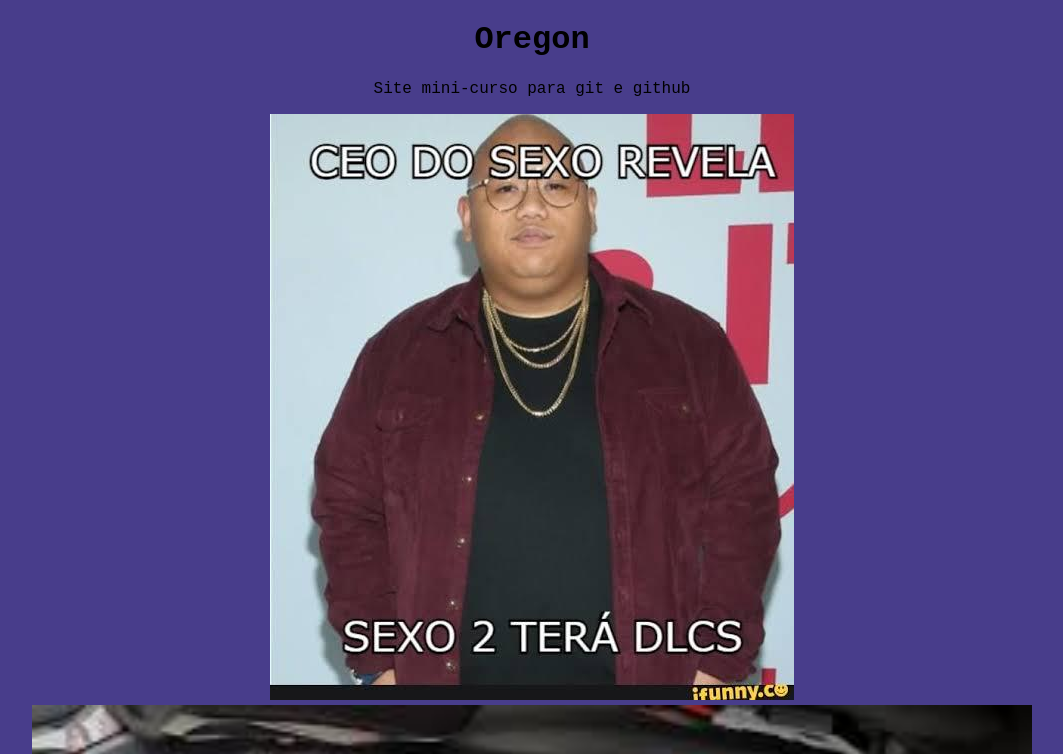
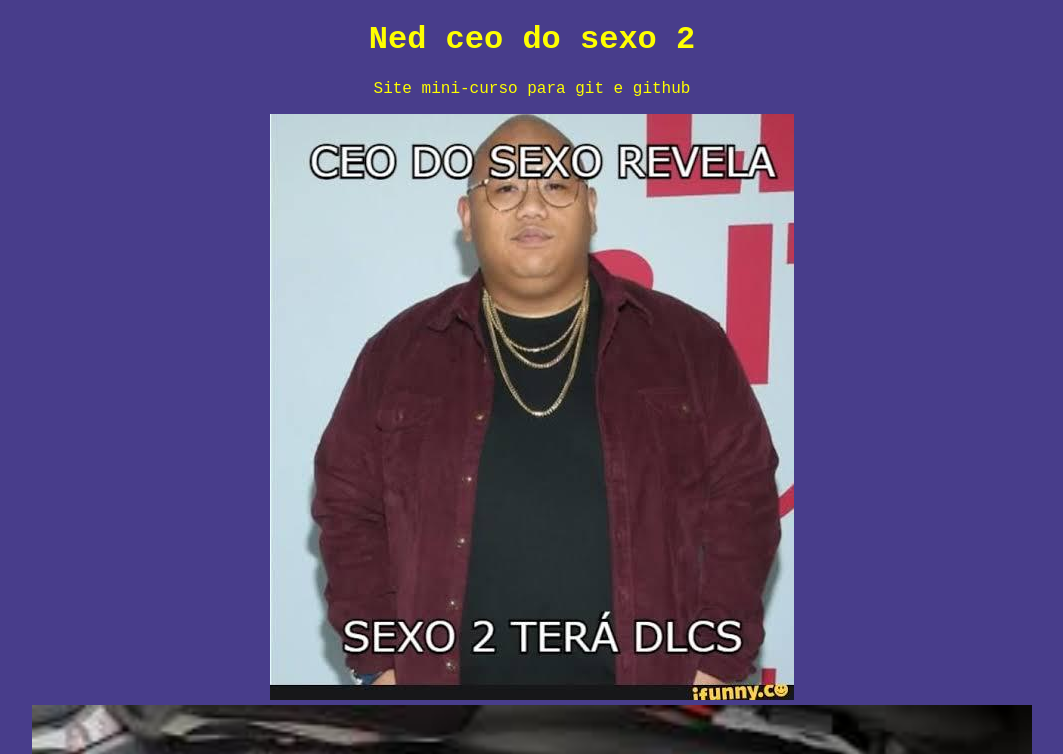
Before and after one commit to FelipeNgo/mini-curso-de-github, a plain HTML site: page index.html in a window 1280 px wide. Shown: the top 754 px of the page, without its empty margins (108-1171 px from the left). Drawn offline with Linux system fonts and the light colour scheme.

Commit message:
D de dedada

```diff
--- a/index.html
+++ b/index.html
@@ -3,17 +3,18 @@
 <head>
     <meta charset="ANSI">
     <meta name="viewport" content="width=device-width, initial-scale=1.0">
-    <title>R6</title>
+    <title>Oregon</title>
 </head>
 <body>
     <style>
         body{
             background-color: darkslateblue;
             font-family: 'Courier New', Courier, monospace;
+            color: yellow;
             text-align: center;
         }
     </style>
-    <h1>Oregon</h1>
+    <h1>Ned ceo do sexo 2</h1>
     <p>Site mini-curso para git e github</p>
     <img src="vkax8x4625va1.jpeg" alt="">
     <img src="images.jpeg" alt="" width="1000px">
```
